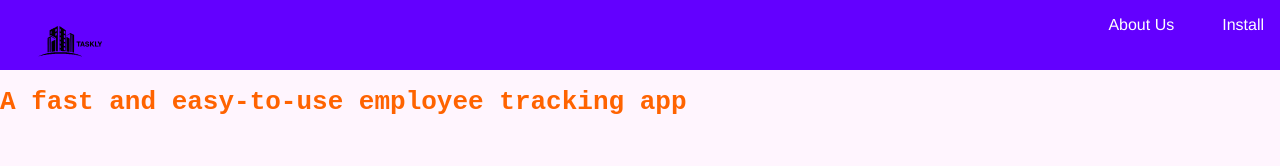
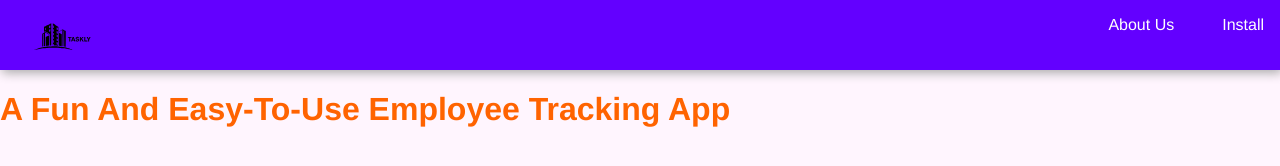
Before and after one commit to mrjohnlowlevel/bruh, a plain HTML site: page index.html in a window 1280 px wide. Drawn offline with Linux system fonts and the light colour scheme.

Commit message:
box shadow dkldjiodhdoid

```diff
--- a/index.html
+++ b/index.html
@@ -2,6 +2,9 @@
 <html lang="en">
 
 <head>
+    <link rel="preconnect" href="https://fonts.googleapis.com">
+    <link rel="preconnect" href="https://fonts.gstatic.com" crossorigin>
+    <link href="https://fonts.googleapis.com/css2?family=DM+Sans:ital,opsz,wght@0,9..40,100..1000;1,9..40,100..1000&display=swap" rel="stylesheet">
     <link rel="stylesheet" href="/style/style.css">
     <meta charset="UTF-8">
     <meta name="viewport" content="width=device-width, initial-scale=1.0">
@@ -13,7 +16,7 @@
     <header>
 
         <div id="main-bar">
-            <img id="bar-logo" height="90em" src="/assets/logo.svg" alt="logo">
+            <img id="bar-logo" height="80em" src="/assets/logo.svg" alt="logo">
 
             <a class="link" href="/pages/e404.html">
                 <p class="bar-element">About Us</p>
@@ -26,7 +29,7 @@
         </div>
 
         <div id="intro-header">
-            <h1 class="m-header">A fast and easy-to-use employee tracking app</h1>
+            <h1 class="m-header">A Fun And Easy-To-Use Employee Tracking App</h1>
         </div>
 
     </header>
--- a/style/style.scss
+++ b/style/style.scss
@@ -4,6 +4,7 @@
     --accent-2: #00FF63;
     --bg-c: #fff5fe;
     --main-f-fam: Helvetica;
+    --bshade: 2px 3px 10px rgb(171, 171, 171);
 }
 
 body {
@@ -21,10 +22,15 @@ body {
     max-height: 70px;
     gap: 2em;
     background-color: var(--main-c);
+
+    box-shadow: var(--bshade);
+
+    margin-left: 0;
 }
 
 #bar-logo {
     margin-right: auto;
+
 }
 
 .bar-element {
@@ -45,6 +51,5 @@ body {
 
 .m-header {
     font-weight: bolder;
-    font-family: monospace;
     color: var(--accent-1);
 }
```
Also changed, not shown: style/style.css, 1 other file.
